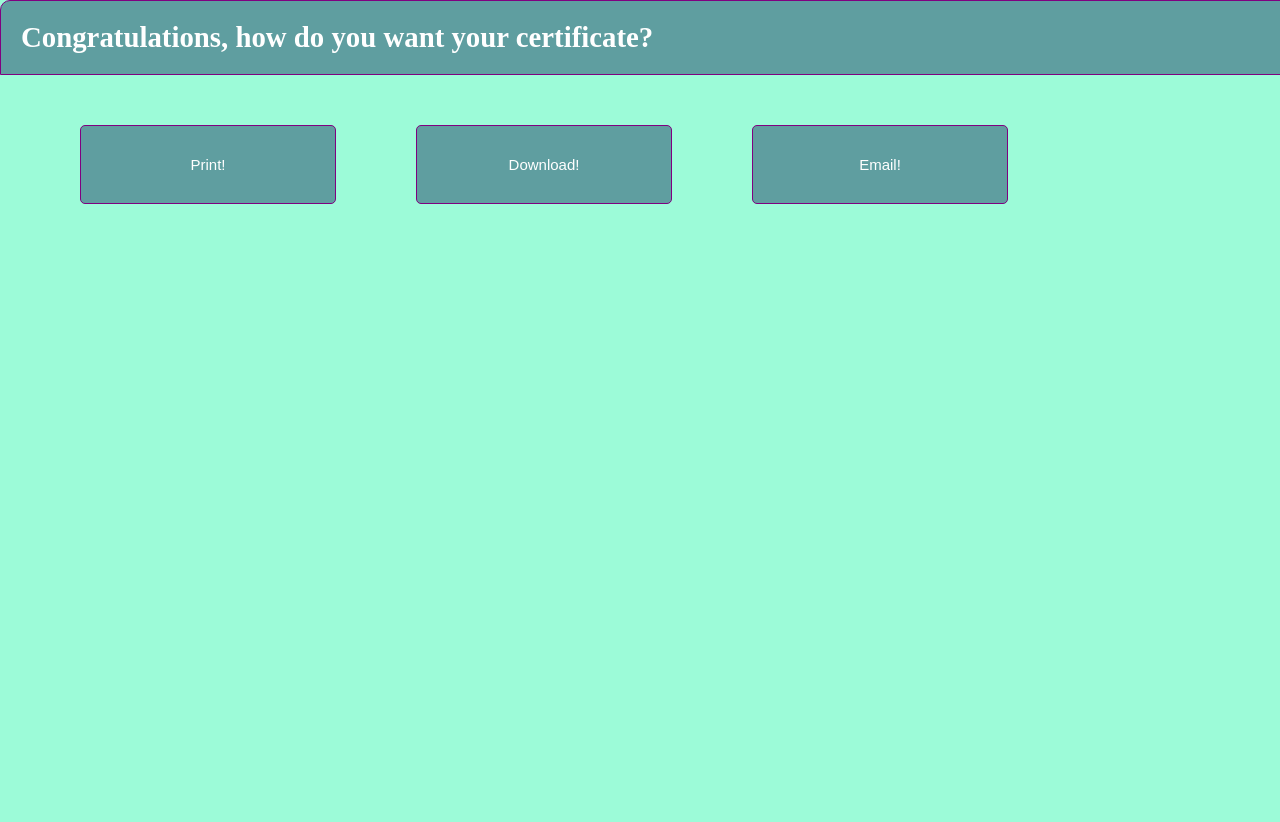
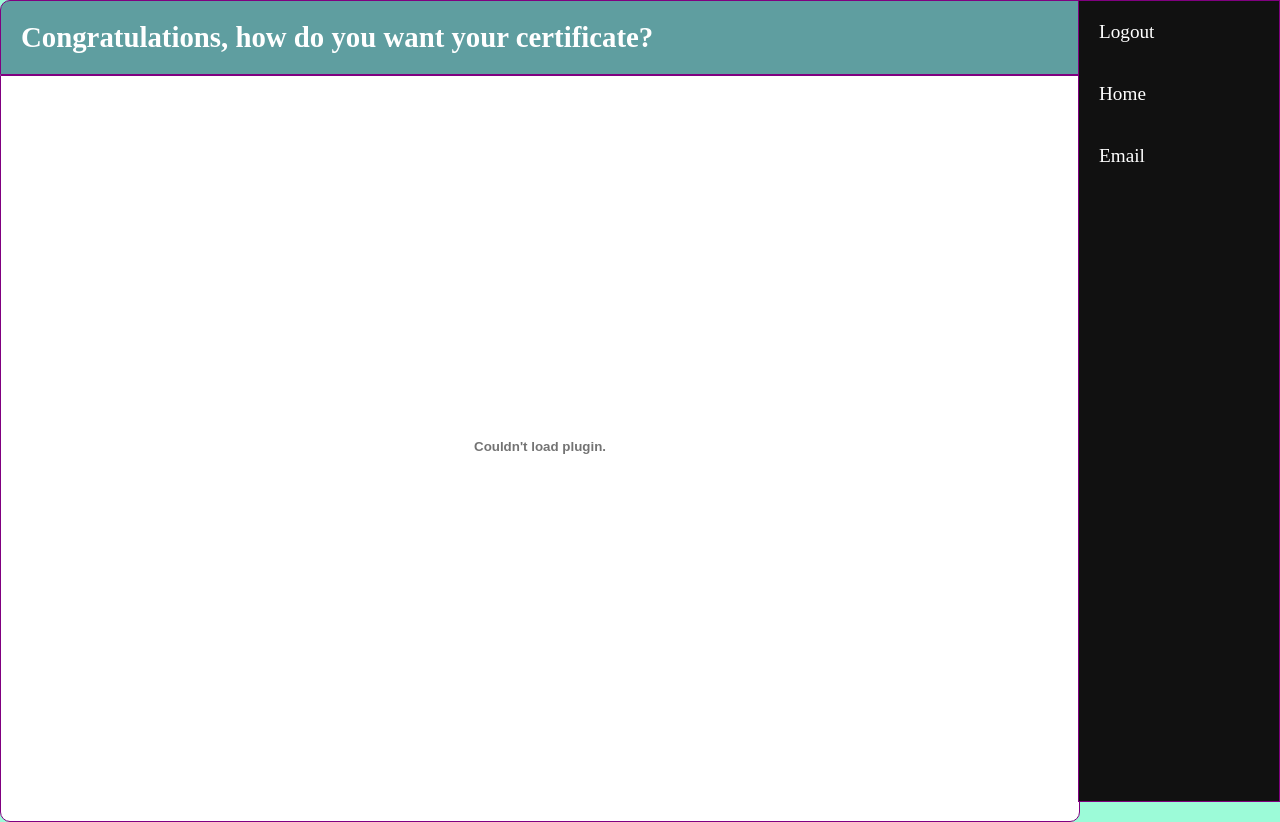
Before and after one commit to rjh36/Phase-4, a PHP site: page /getCertificate.php in a window 1280 px wide; the page is wider, and only the part inside the window is pictured. Before the commit the page ends 204 px from the top of that part, so only its background shows below. Run offline with PHP 8.4, Linux system fonts and the light colour scheme.

Commit message:
Added PDF embedding and an example folder to get certificate.

```diff
--- a/getCertificate.php
+++ b/getCertificate.php
@@ -1,5 +1,5 @@
 <!DOCTYPE html>
-<!-- <?php include('server.php'); ?> -->
+<?php include('server.php'); ?>
 
 <html>
     <head>
@@ -11,13 +11,17 @@
         <div class="header">
             <h2>Congratulations, how do you want your certificate?</h2>
         </div>
-        <div class="btn-group">
-            <button name="print" class="btn">Print!</button>
-            <button name="download" class="btn">Download!</button>
-            <button name="email" class="btn">Email!</button>
+        <div class="content">
+            <embed src="Templates/CertificateTemplate.pdf" width="100%" height="700px" type='application/pdf'>
         </div>
+        <div class="sidebar">
+                <a href="index.php?logout='l'">Logout</a>
+                <a href="index.php">Home</a>
+                <a href="#">Email</a>
+        </div>
+
         <?php
-        // put your code here
+            // Code?
         ?>
     </body>
 </html>
```
Also changed, not shown: 1 other file.
